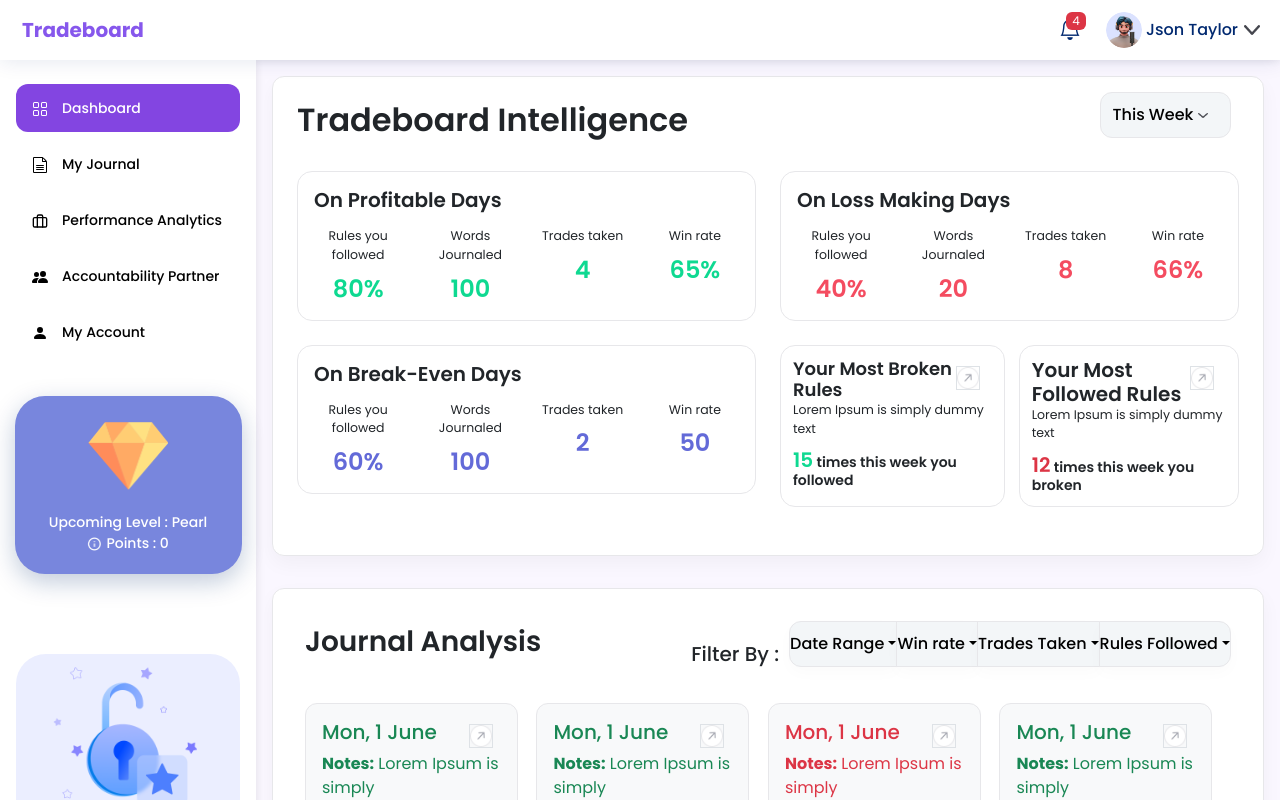
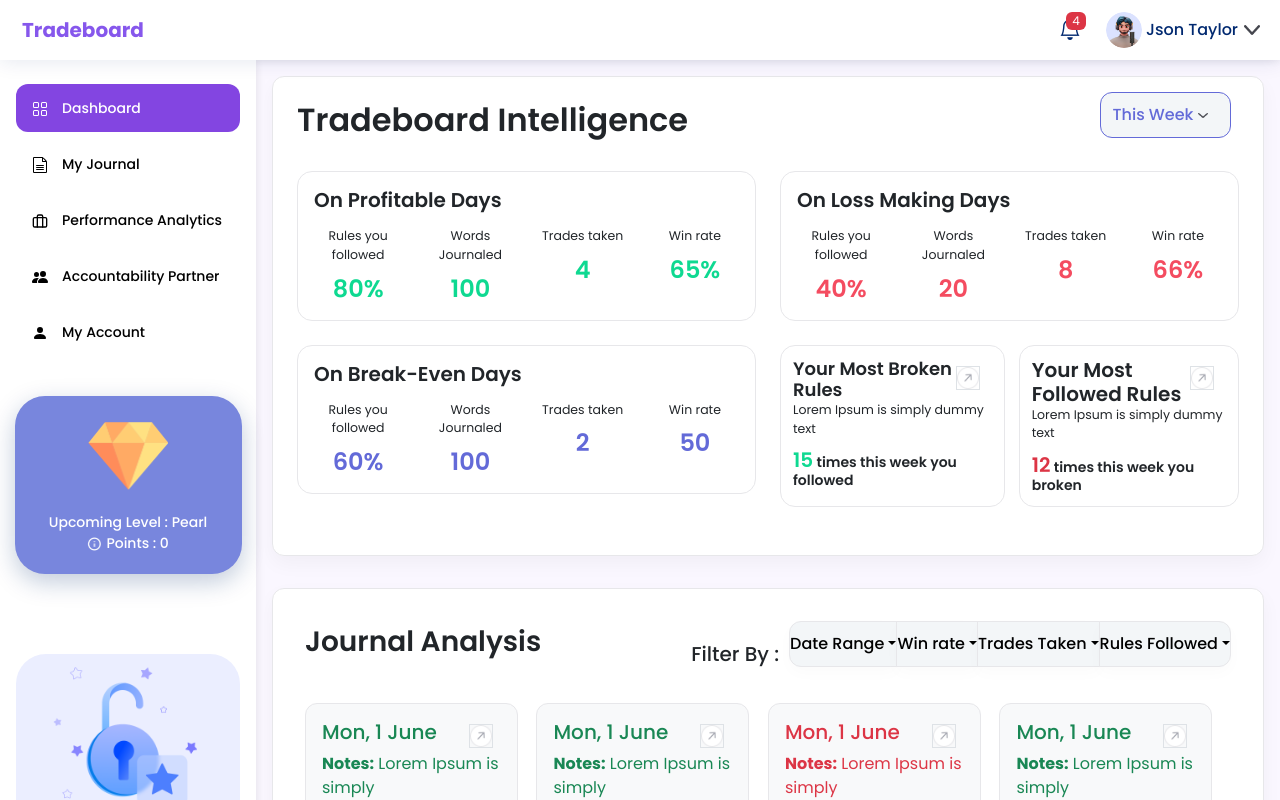
Before and after one commit to deosaurabhs/tradeboard, a React (Create React App) app: page /performanceAnalytics in a window 1280 px wide. Built offline with nearby package versions, Linux system fonts and the light colour scheme.

Commit message:
Changed button color.

```diff
--- a/src/components/Signup/style.css
+++ b/src/components/Signup/style.css
@@ -462,6 +462,7 @@ form{
 .analytics-section .loss-days h3 {color: #F44C60 !important;}
 .analytics-section .break-even-days h3 {color: #636AD8 !important;}
 .analytics-section .main-card {box-shadow: 0 8px 20px rgba(0,0,0,0.04) !important;}
+.analytics-section .btn.btn-default {border: 1px solid #636AD8 !important; color: #636AD8 !important;}
 
 @media screen and (max-width: 1024px) {
   #right-side {padding: 30px 20px !important;}
```
